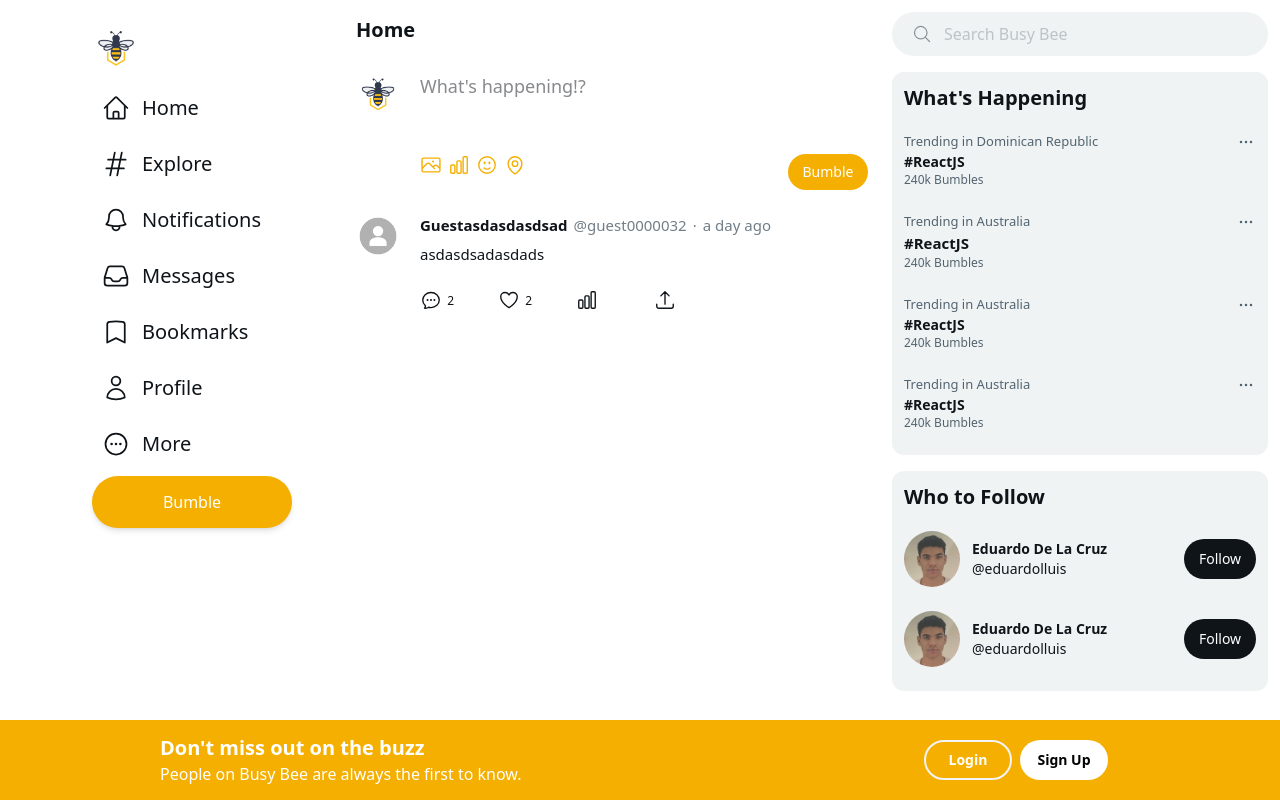
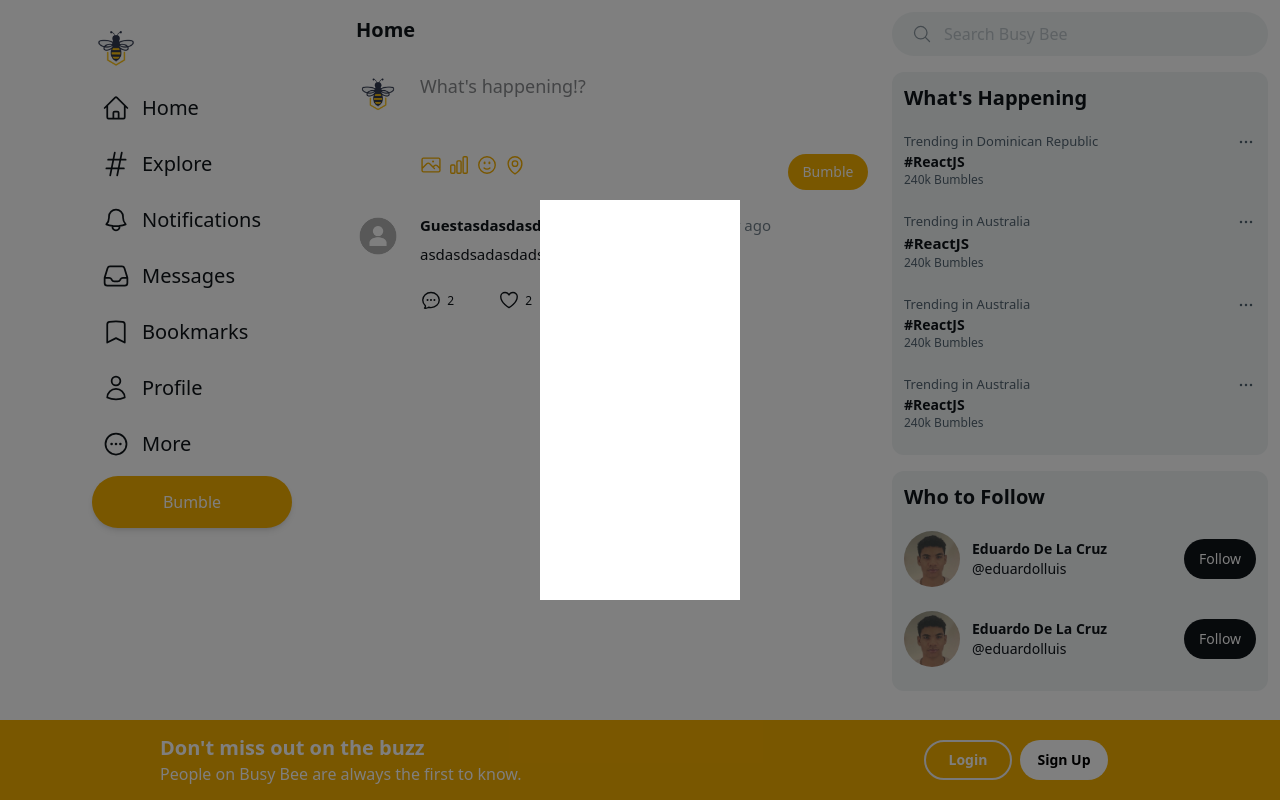
Before and after one commit to eduardolluis/busy-bee, a Next.js app: page / in a window 1280 px wide. Both pictures are taken after a click on the button "Sign Up". Built offline with nearby package versions, Linux system fonts and the light colour scheme.

Commit message:
building modals

```diff
--- a/app/(main)/page.tsx
+++ b/app/(main)/page.tsx
@@ -1,4 +1,4 @@
-import PostFeed from "@/components/PostFeed";
+import PostFeed from "@/components/posts/PostFeed";
 import Sidebar from "@/components/Sidebar";
 import SignUpPrompt from "@/components/SignUpPrompt";
 import Widgets from "@/components/Widgets";
--- a/components/SignUpPrompt.tsx
+++ b/components/SignUpPrompt.tsx
@@ -1,3 +1,5 @@
+import SignUpModal from "@/components/modals/SignUpModal";
+
 export default function SignUpPrompt() {
   return (
     <div className="fixed w-full h-[80px] bg-[#F4AF01] bottom-0 flex justify-center items-center md:space-x-5 lg:justify-between lg:px-20 xl:px-40 2xl:px-80 ">
@@ -9,9 +11,7 @@ export default function SignUpPrompt() {
         <button className="w-full h-[48px] md:w-[88px] md:h-[40px] text-[15px] md:text-sm border-2 border-gray-100 rounded-full text-white font-bold hover:bg-white/25 transition">
           Login
         </button>
-        <button className="w-full h-[48px] md:w-[88px] md:h-[40px] text-[15px] md:text-sm font-bold bg-white rounded-full">
-          Sign Up
-        </button>
+   <SignUpModal />
       </div>
     </div>
   );
--- /dev/null
+++ b/components/modals/SignUpModal.tsx
@@ -0,0 +1,34 @@
+"use client";
+
+import { Modal } from "@mui/material";
+import { useState } from "react";
+
+export default function SignUpModal() {
+  const [isOpen, setIsOpen] = useState(false);
+
+  const handleClose = () => {
+    setIsOpen(false);
+  };
+
+  const handleOpen = () => {
+    setIsOpen(true)
+  }
+
+  return (
+    <>
+      <button className="w-full h-[48px] md:w-[88px] md:h-[40px] text-[15px] md:text-sm font-bold bg-white rounded-full"
+        onClick={handleOpen}
+        >
+        Sign Up
+      </button>
+
+      <Modal
+        open={isOpen}
+        onClose={handleClose}
+        className="flex justify-center items-center"
+      >
+        <div className="w-[200px] h-[400px] bg-white"></div>
+      </Modal>
+    </>
+  );
+}
```
Also changed, not shown: components/posts/Post.tsx (renamed from components/Post.tsx), components/posts/PostFeed.tsx (renamed from components/PostFeed.tsx), components/posts/PostInput.tsx (renamed from components/PostInput.tsx).
